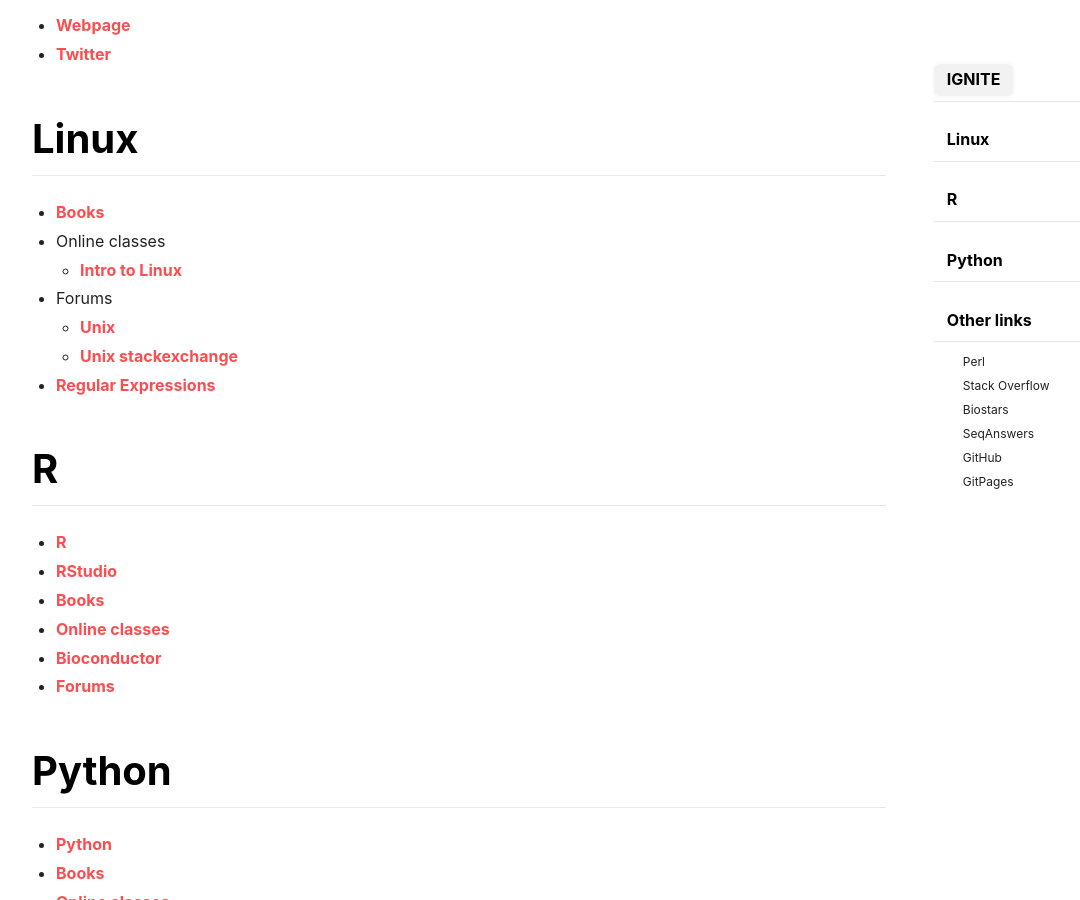
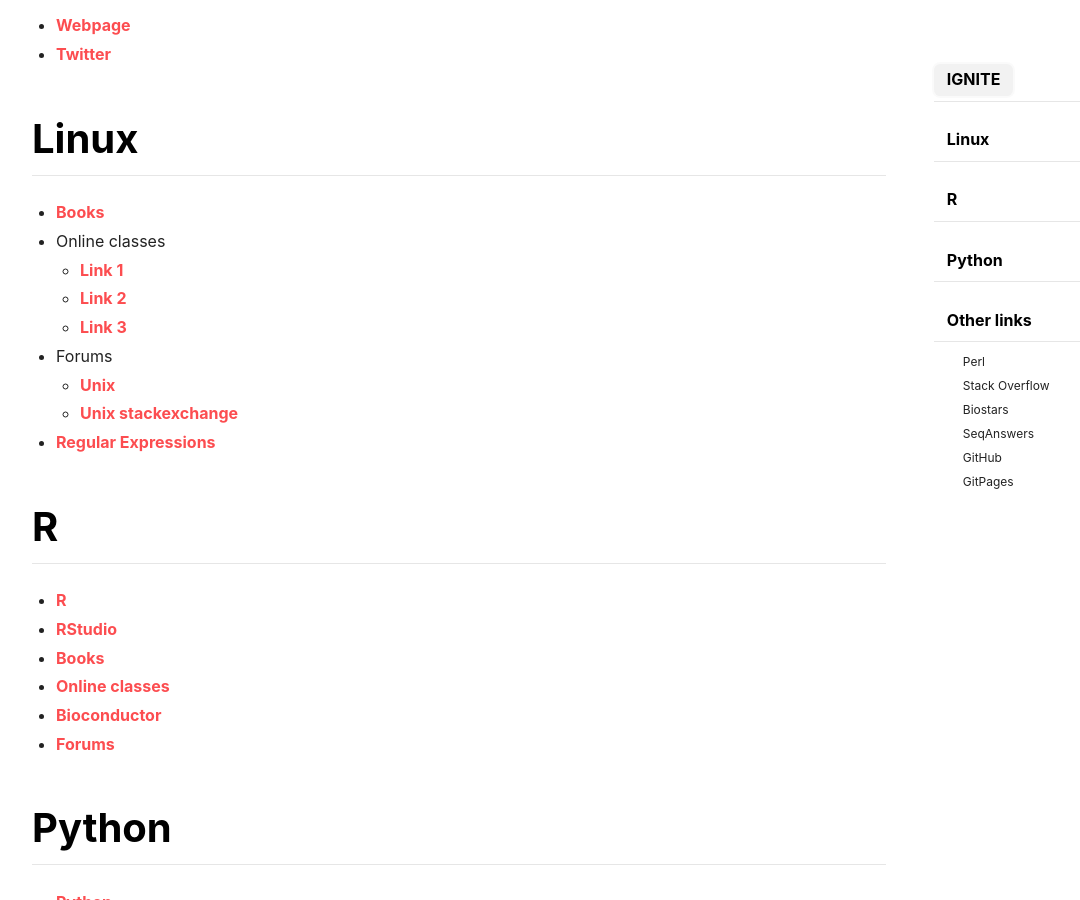
Before and after one commit to itn-ignite/ESRs-Programming-and-Bioinformatics-Workshop, a Jekyll site: the page built from docs/ulinks.md, in a window 1280 px wide and 900 px high, scrolled down 429 px. Shown: the whole window, without its empty margins (71-1151 px from the left). Built offline with Jekyll 4.4.1, drawn with Linux system fonts in a browser that asks for light colours; nearby versions of some CDN libraries.

Commit message:
Update ulinks.md

```diff
--- a/docs/ulinks.md
+++ b/docs/ulinks.md
@@ -19,7 +19,9 @@ More updates and links coming soon. Stay tuned!
 # Linux
 - [Books]()
 - Online classes
-    - [Intro to Linux](https://training.linuxfoundation.org/resources/free-courses/introduction-to-linux/?_sft_content_type=free-course)
+    - [Link 1](https://training.linuxfoundation.org/resources/free-courses/introduction-to-linux/?_sft_content_type=free-course)
+    - [Link 2](https://www.edx.org/course/introduction-to-linux)
+    - [Link 3](https://www.udemy.com/courses/search/?src=ukw&q=linux)
 - Forums
     - [Unix](https://www.unix.com/)
     - [Unix stackexchange](https://unix.stackexchange.com/)
```
